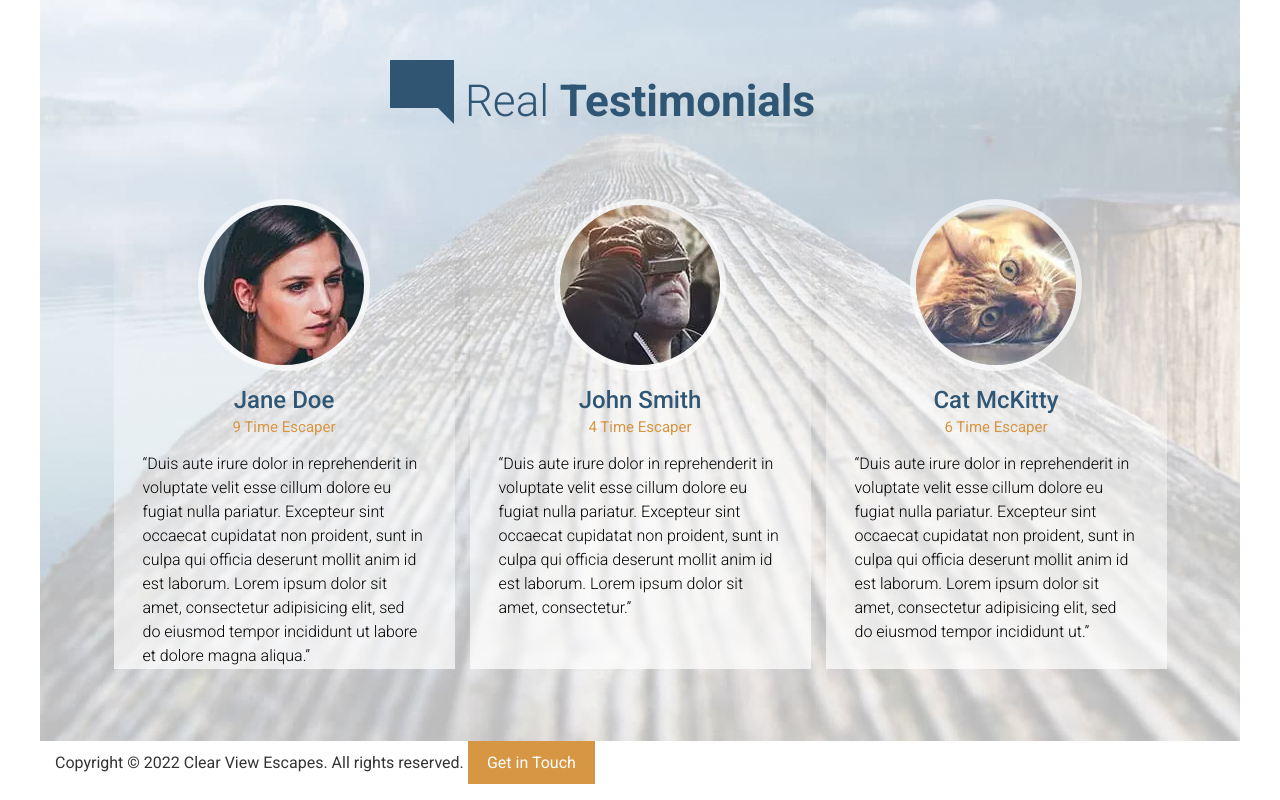
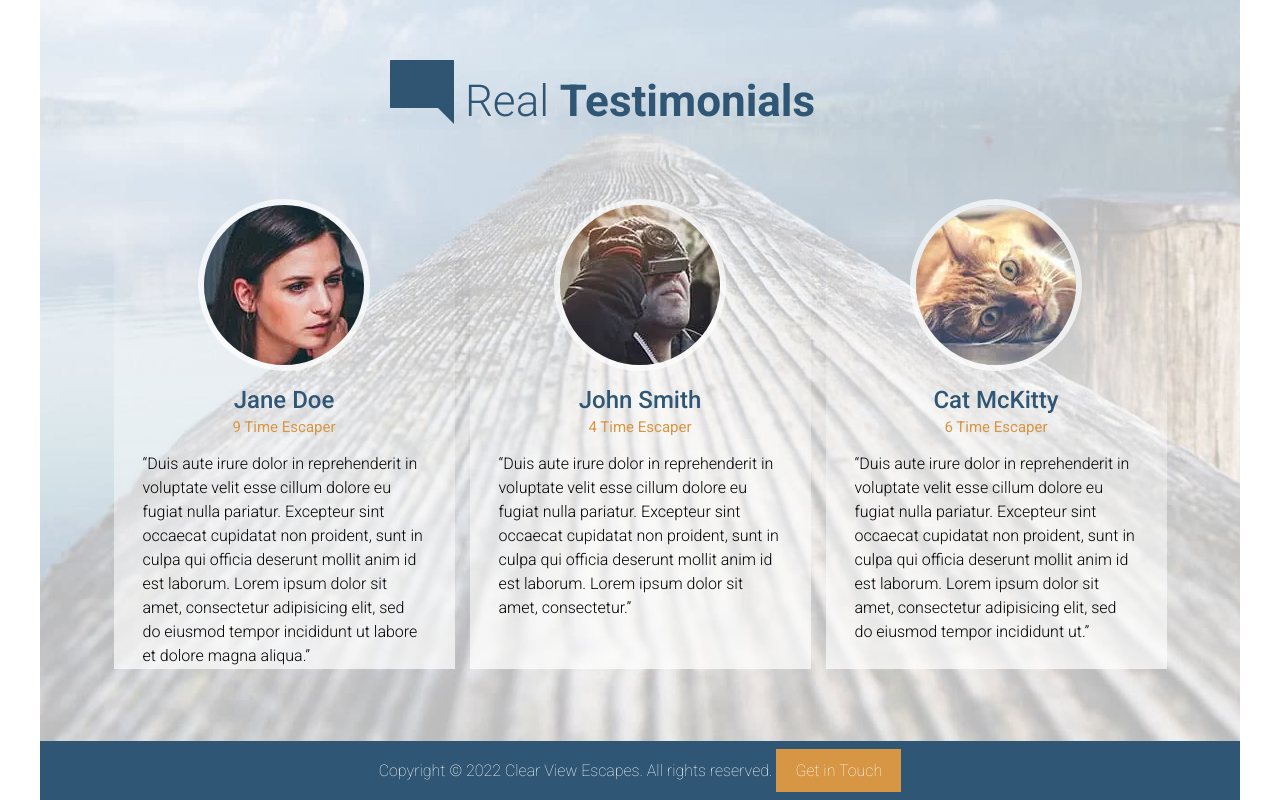
Before and after one commit to fronomenal/vanilla_frontend, a website: page app/index.html in a window 1280 px wide. Shown: the part 2802-3602 px from the top of the page. Drawn offline with Linux system fonts and the light colour scheme.

Commit message:
Completed footer section

```diff
--- a/app/index.html
+++ b/app/index.html
@@ -7,6 +7,7 @@
   <meta name="viewport" content="width=device-width, initial-scale=1.0" />
   <meta name="keywords" content="Travel planning, travel bundles, travel escapes">
   <meta name="description" content="Your clarity. One trip away. We create soul restoring journeys that inspire you to be you.">
+  <script defer src="./www/js/main.js"></script>
 </head>
 <body>
   <header>
--- a/src/scss/_footer.scss
+++ b/src/scss/_footer.scss
@@ -0,0 +1,21 @@
+footer {
+    background-color: $primary-color;
+    padding: .5rem 0;
+
+    p{
+        text-align: center;
+        font-weight: 100;
+        color: hsl(0, 0%, 100%);
+
+        a {
+            margin-top: .5rem;
+        }
+    }
+
+    @include scScmall{
+        p > a{
+            margin: 0;
+        }
+
+    }
+}
```
Also changed, not shown: app/www/css/style.css.
